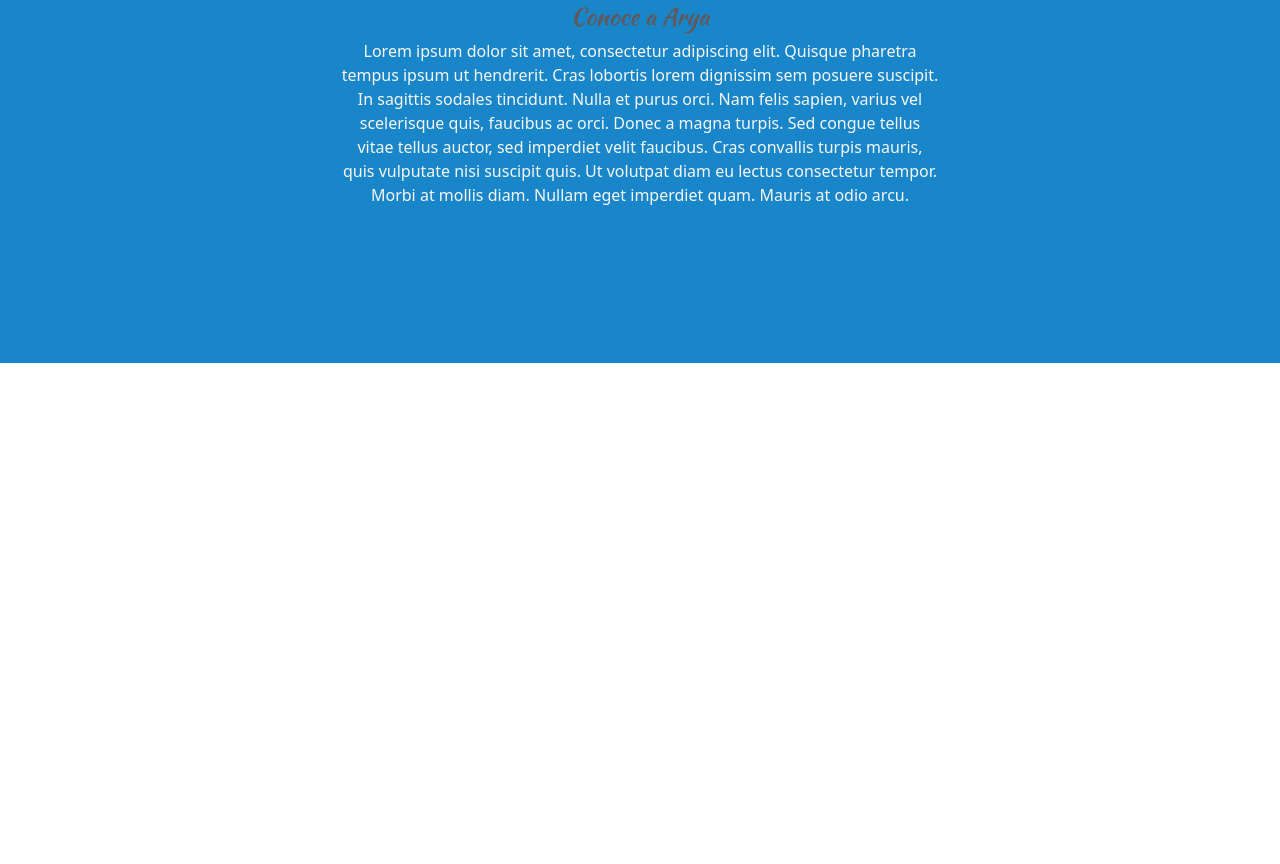
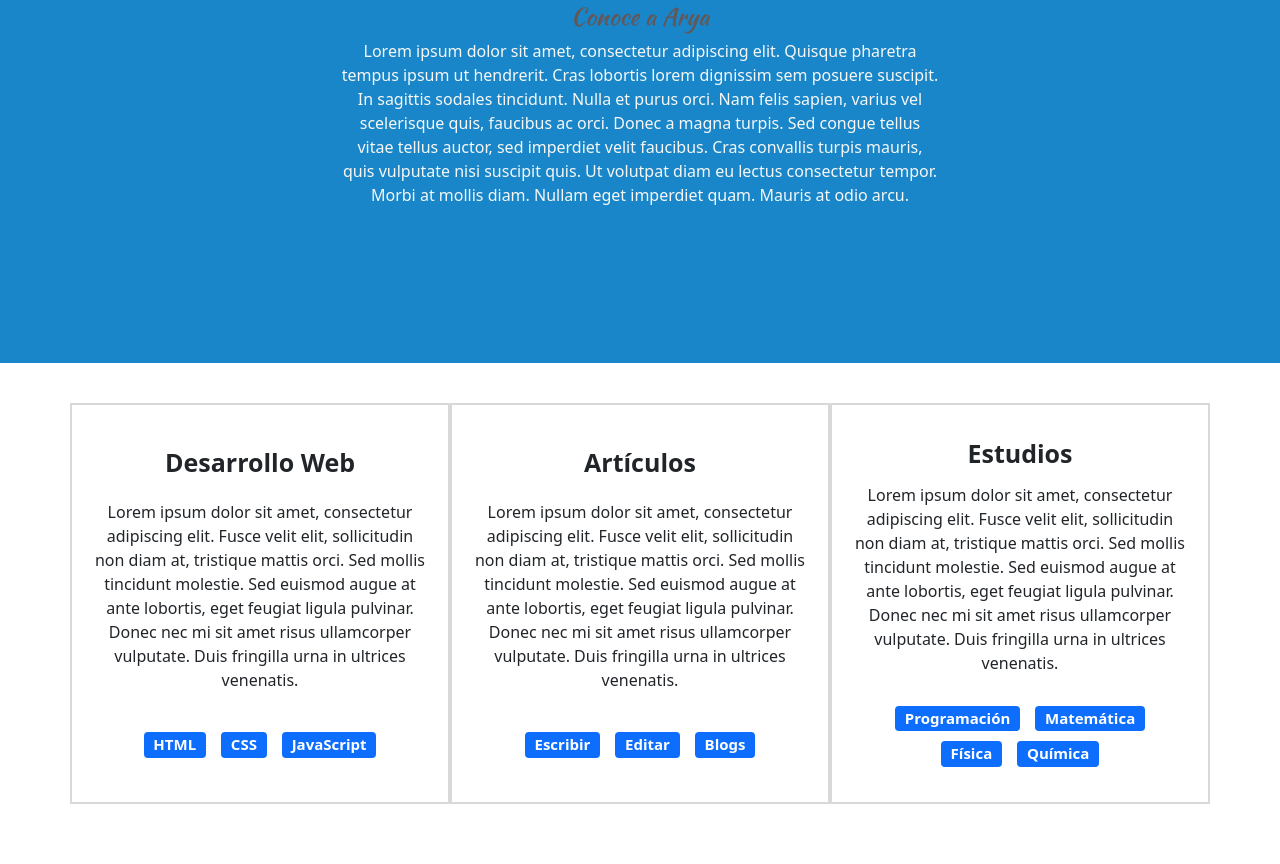
Before and after one commit to AlbertoLeguiza/Curriculum, a plain HTML site: page index.html in a window 1280 px wide. Shown: the part 1235-2099 px from the top of the page. Before the commit the page ends 1598 px from the top, so only its background shows below. Drawn offline with nearby package versions, Linux system fonts and the light colour scheme; a web font is replaced by a local one.

Commit message:
Sección experiencia

```diff
--- a/estilos.css
+++ b/estilos.css
@@ -65,3 +65,45 @@ h2 {
         padding: 0;
     }
 }
+
+.experiencia {
+    padding: 40px 40px 60px 40px;
+ }
+
+ .experiencia .columna {
+    padding: 20px;
+    border: 2px solid #8080804d;
+    display: flex;
+    flex-direction: column;
+    align-items: center;
+    justify-content: space-evenly;
+    transition: all 0.2s ease-in;
+ }
+
+ .experiencia .columna:hover {
+    color: white;
+    background-color: rgb(25, 134, 202);
+ }
+
+ .experiencia i {
+    font-size: 2.5rem;
+    color: #7ade30;
+    background-color: #0a0a23;
+    padding: 8px 19px;
+    border-radius: 50%;
+ }
+ .experiencia-titulo {
+    font-size: 25px;
+    font-weight: bold;
+    margin: 10px 0;
+ }
+
+ .badges-contenedor {
+    font-size: 20px;
+    font-weight: bold;
+    margin: 10px 0;
+ }
+
+ .badge {
+    margin: 5px;
+ }
--- a/index.html
+++ b/index.html
@@ -60,7 +60,46 @@
         <p class="texto">Lorem ipsum dolor sit amet, consectetur adipiscing elit. Quisque pharetra tempus ipsum ut hendrerit. Cras lobortis lorem dignissim sem posuere suscipit. In sagittis sodales tincidunt. Nulla et purus orci. Nam felis sapien, varius vel scelerisque quis, faucibus ac orci. Donec a magna turpis. Sed congue tellus vitae tellus auctor, sed imperdiet velit faucibus. Cras convallis turpis mauris, quis vulputate nisi suscipit quis. Ut volutpat diam eu lectus consectetur tempor. Morbi at mollis diam. Nullam eget imperdiet quam. Mauris at odio arcu.</p>
       </div>
     </section>
+  <!--Seccion experiencia-->
+  <section class="experiencia seccion-clara">
+    <div class="container text-center">
+      <div class="row">
+        <!--Desarrollo Web-->
+        <div class="columna col-12 col-md-4">
+          <p class="experiencia-titulo">Desarrollo Web</p>
+          <p>Lorem ipsum dolor sit amet, consectetur adipiscing elit. Fusce velit elit, sollicitudin non diam at, tristique mattis orci. Sed mollis tincidunt molestie. Sed euismod augue at ante lobortis, eget feugiat ligula pulvinar. Donec nec mi sit amet risus ullamcorper vulputate. Duis fringilla urna in ultrices venenatis.</p>
+          <div class="badges-contenedor">
+            <span class="badge bg-primary">HTML</span>
+            <span class="badge bg-primary">CSS</span>
+            <span class="badge bg-primary">JavaScript</span>
+          </div>
+        </div>
+        <!--Articulos-->
+        <div class="columna col-12 col-md-4">
+          <p class="experiencia-titulo">Artículos</p>
+          <p>Lorem ipsum dolor sit amet, consectetur adipiscing elit. Fusce velit elit, sollicitudin non diam at, tristique mattis orci. Sed mollis tincidunt molestie. Sed euismod augue at ante lobortis, eget feugiat ligula pulvinar. Donec nec mi sit amet risus ullamcorper vulputate. Duis fringilla urna in ultrices venenatis.</p>
+          <div class="badges-contenedor">
+            <span class="badge bg-primary">Escribir</span>
+            <span class="badge bg-primary">Editar</span>
+            <span class="badge bg-primary">Blogs</span>
+          </div>
+        </div>
+        <!--Estudiante-->
+        <div class="columna col-12 col-md-4">
+          <p class="experiencia-titulo">Estudios</p>
+          <p>Lorem ipsum dolor sit amet, consectetur adipiscing elit. Fusce velit elit, sollicitudin non diam at, tristique mattis orci. Sed mollis tincidunt molestie. Sed euismod augue at ante lobortis, eget feugiat ligula pulvinar. Donec nec mi sit amet risus ullamcorper vulputate. Duis fringilla urna in ultrices venenatis.</p>
+          <div class="badges-contenedor">
+            <span class="badge bg-primary">Programación</span>
+            <span class="badge bg-primary">Matemática</span>
+            <span class="badge bg-primary">Física</span>
+            <span class="badge bg-primary">Química</span>
+          </div>
+        </div>
+      </div>
+    </div>
+  </section>
   <!---->
+
 
     <script src="https://cdn.jsdelivr.net/npm/bootstrap@5.0.2/dist/js/bootstrap.bundle.min.js" integrity="sha384-MrcW6ZMFYlzcLA8Nl+NtUVF0sA7MsXsP1UyJoMp4YLEuNSfAP+JcXn/tWtIaxVXM" crossorigin="anonymous"></script>
 </body>
```
